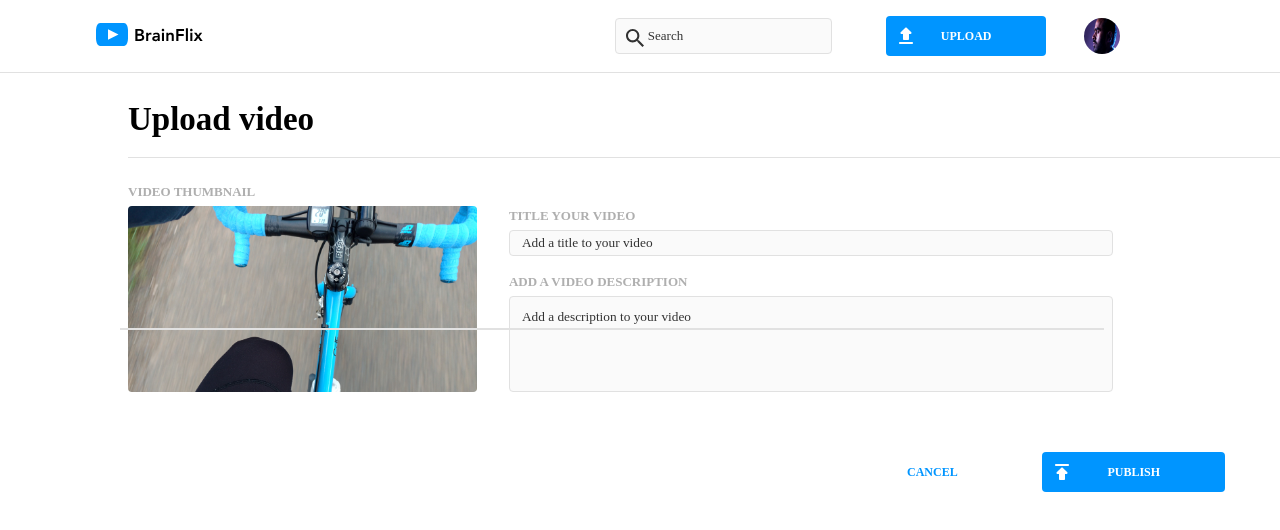
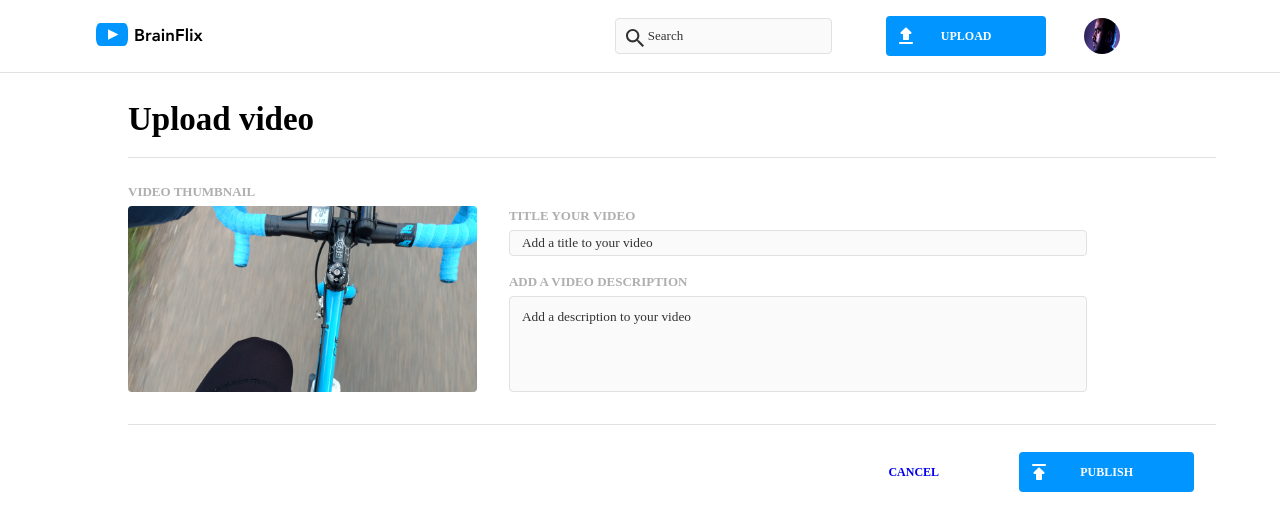
Before and after one commit to surayaclemens/BrainFlix, a React (Create React App) app: page /upload in a window 1280 px wide. Shown: the top 530 px of the page. Built offline with nearby package versions, Linux system fonts and the light colour scheme.

Commit message:
final commit - all functionality finalized, styled modal, code cleaned up

```diff
--- a/src/App.scss
+++ b/src/App.scss
@@ -3,41 +3,6 @@
 
 .App {
   text-align: center;
-}
-
-.App-logo {
-  height: 40vmin;
-  pointer-events: none;
-}
-
-@media (prefers-reduced-motion: no-preference) {
-  .App-logo {
-    animation: App-logo-spin infinite 20s linear;
-  }
-}
-
-.App-header {
-  background-color: #282c34;
-  min-height: 100vh;
-  display: flex;
-  flex-direction: column;
-  align-items: center;
-  justify-content: center;
-  font-size: calc(10px + 2vmin);
-  color: white;
-}
-
-.App-link {
-  color: #61dafb;
-}
-
-@keyframes App-logo-spin {
-  from {
-    transform: rotate(0deg);
-  }
-  to {
-    transform: rotate(360deg);
-  }
 }
 
 .main-container {
--- a/src/pages/UploadPage/UploadPage.js
+++ b/src/pages/UploadPage/UploadPage.js
@@ -3,34 +3,33 @@ import './UploadPage.scss';
 import VideoThumbnail from "../../assets/images/Upload-video-preview.jpg"
 import {Link} from 'react-router-dom';
 import axios from 'axios';
-import { useHistory } from 'react-router-dom';
-
-
-// videosURL = 'http://localhost:8000/videos';
 
 class UploadPage extends React.Component {
 
+    componentDidMount(){
+        document.title="BrainFlix - Upload"
+    }
+
+    // setting initial state of title and description to empty, button not clicked yet
     state = {
         title: "",
         description: "",
-        clickedOn: false
+        buttonClicked: false
     };
 
-//   document.title="BrainFlix - Upload"
 // PUBLISH HANDLER
   handlePublish = (event) => {
     event.preventDefault()
-
     axios.post('http://localhost:8000/videos', {
         title: this.state.title,
         description: this.state.description
     })
+
     .then(res => console.log(res))
     .catch(error => console.error(error))
     this.setState({
-        clickedOn: true
+        buttonClicked: true
     })
-
   }
 
   //INPUT HANDLER
@@ -38,15 +37,14 @@ class UploadPage extends React.Component {
     this.setState({
         [ev.target.name]: ev.target.value,
     })
-
   }
     render(){
-        if (this.state.clickedOn){
+        if (this.state.buttonClicked){
             return (
                 <div className='upload__modal'>
-                    <h1 className='upload__modal-title'>Video upload successful</h1>
-                    <Link className="namethis" to="/">Home</Link>
-                    <Link className="namethis" to="/upload">Go back</Link>
+                    <h1 className='upload__modal-title'>Video upload successful!</h1>
+                    <Link className="upload__modal-link" to="/">Home</Link>
+                    <Link className="upload__modal-link" to="/upload">Back to upload</Link>
                 </div>
             )
         }
@@ -78,11 +76,13 @@ class UploadPage extends React.Component {
                                 <button
                                 type="submit"
                                 className="buttons__publish">Publish</button>
-                            <button className="buttons__cancel">Cancel</button>
+                                <button className="buttons__cancel">
+                                    <Link className="buttons__cancel-link" to="/">Cancel</Link>
+                                </button>
                         </div>
                     </form>
+
                 </div>
-                <hr className='upload__line'></hr>
             </section>
         )
     }
--- a/src/pages/UploadPage/UploadPage.scss
+++ b/src/pages/UploadPage/UploadPage.scss
@@ -14,18 +14,25 @@
     align-items: flex-start;
     border-top: 1px solid $line-light;
 
-    &__line{
+    &__modal{
+    display: flex;
+    flex-direction: column;
+    align-items: center
+    }
+
+    &__modal-title{
+    text-align: center;
+    margin: 4rem 0;
+    }
+
+    &__modal-link{
+        @include labels-buttons;
+        padding-top: .65rem;
         @include tablet {
-            border: 0.5px solid $line-light;
-            width: 90%;
-            position: relative;
-            bottom: 6rem;
-            right: .5rem;
+            width: 50%;
         }
         @include desktop {
-        border: 0.5px solid $line-light;
-        width: 61.5rem;
-        margin: 2rem 0 0 8rem;
+            width: 30%;
         }
     }
 
@@ -41,6 +48,7 @@
         }
         @include desktop {
             margin-left: 8rem;
+            width: 85%;
         }
     }
 
@@ -58,13 +66,14 @@
     }
 
     &__container{
-
         @include desktop {
             display: flex;
             justify-content: space-between;
             align-items: flex-start;
-            width: 90%;
-            margin: 0 6rem;
+            width: 85%;
+            margin: 0 8rem;
+            padding-bottom: 2rem;
+            border-bottom: 1px solid $line-light;
         }
     }
 
@@ -93,6 +102,7 @@
         @include desktop {
             width: 30rem;
             height: 11.6rem;
+            margin-left: 0;
         }
     }
 
@@ -106,7 +116,6 @@
             width: 100%;
             height: 10rem;
         }
-
     }
 
     &__title-input{
@@ -188,6 +197,12 @@
                 width: 30%;
             }
         }
+        &__cancel-link{
+            text-decoration: none;
+            &:visited{
+                color: $cta-main;
+            }
+        }
     }
 
     .publish__link{
--- a/src/styles/partials/_mixins.scss
+++ b/src/styles/partials/_mixins.scss
@@ -47,6 +47,8 @@
     font-family: 'Avenir';
     font-weight: 700;
     text-transform: uppercase;
+    text-decoration: none;
+    text-align: center;
     color: $cta-text;
     background-color: $cta-main;
     border-radius: 4px;
```
Also changed, not shown: src/pages/HomePage/HomePage.js (+1 -6 lines), 1 other file (tests, documents, lock files or other folders).
